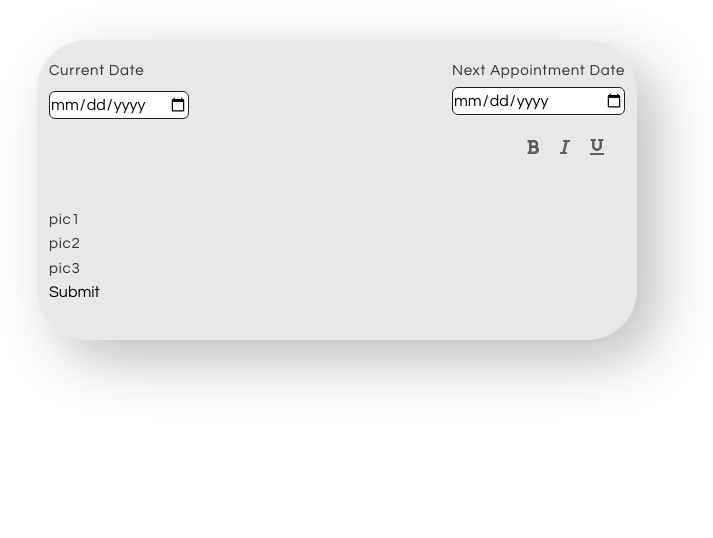
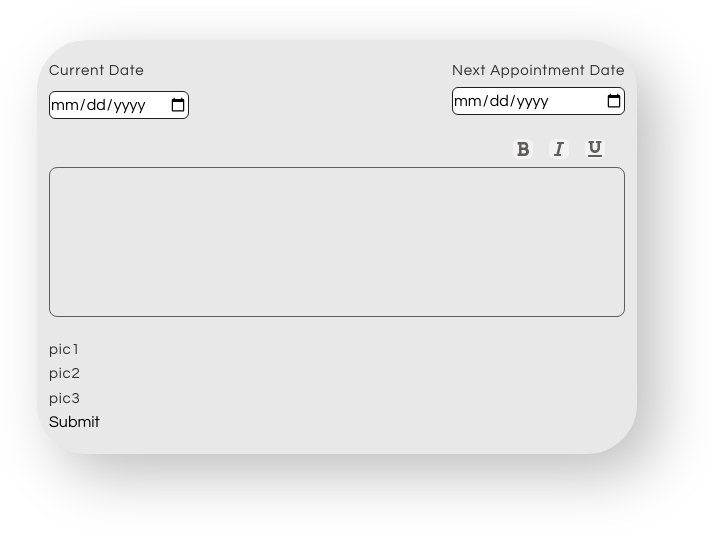
Before and after one commit to kawojue/toopcc-beta, a Next.js app in the folder client/: page /patients/1/add/diagnosis in a window 1280 px wide. Shown: the top 538 px of the page, without its empty margins (303-1016 px from the left). Built offline with nearby package versions, Linux system fonts and the light colour scheme.

Commit message:
more on styles

```diff
--- a/client/app/patients/styles.css
+++ b/client/app/patients/styles.css
@@ -94,12 +94,16 @@ input[type="radio"]:checked {
     /* background: rgb(96, 94, 92); */
 }
 
-.editor-btn {
-    @apply text-clr-3
+.editor-box {
+    @apply outline-none h-[150px] px-1 py-0.5 rounded-lg text-lg text-clr-2 overflow-y-auto border-[1px] border-clr-3
 }
 
-.editor-btn.active {
-    @apply text-clr-8
+.editor-btn {
+    @apply text-clr-3 rounded-md p-0.5 bg-clr-5 trans
+}
+
+.editor-btn.active, .editor-btn:hover {
+    @apply text-clr-8 bg-clr-0
 }
 
 @keyframes slick {
```
